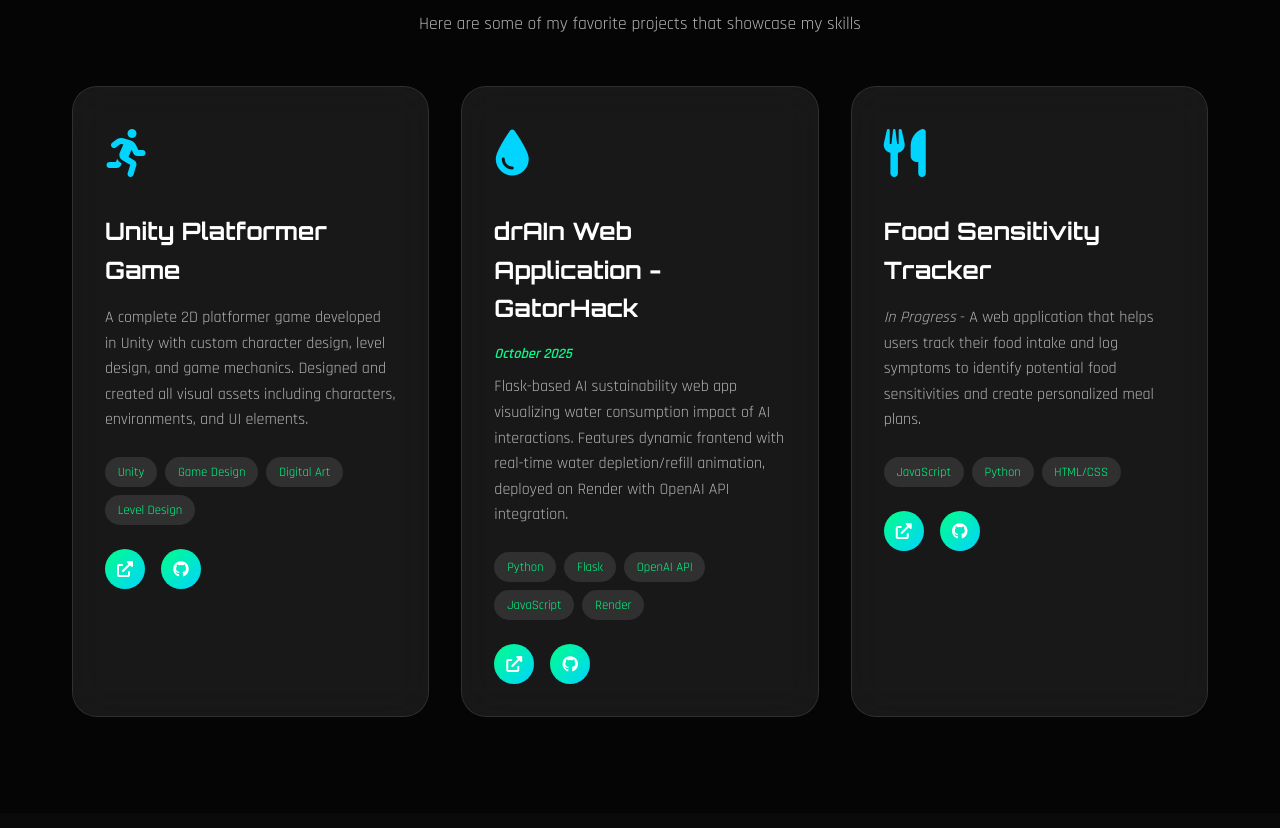
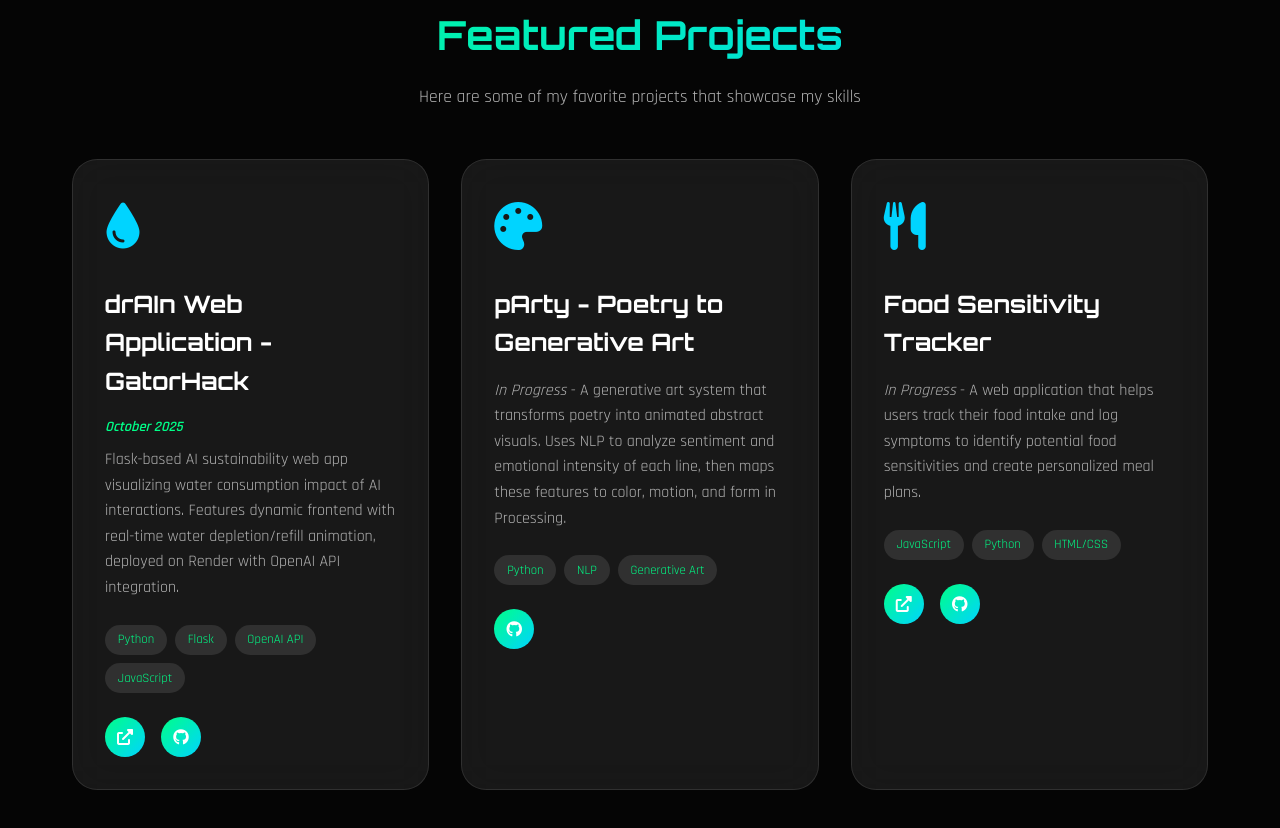
Before and after one commit to ofarino/Portfolio-Website, a plain HTML site: page index.html in a window 1280 px wide. Shown: the part 2372-3200 px from the top of the page. Drawn offline with Linux system fonts and the light colour scheme.

Commit message:
added neew project and role in AI club

```diff
--- a/index.html
+++ b/index.html
@@ -84,7 +84,7 @@
                             <i class="fas fa-users"></i>
                             <div>
                                 <h4>Campus Involvement</h4>
-                                <p>ACM Club Member<br>Gator AI Club</p>
+                                <p>ACM Club Member<br>Gator AI Club<br>AI Club - Connections Committee</p>
                             </div>
                         </div>
                     </div>
@@ -133,6 +133,7 @@
                     <div class="skill-items">
                         <span class="skill-tag">ACM Member</span>
                         <span class="skill-tag">Gator AI Club</span>
+                        <span class="skill-tag">AI Club - Connections Committee</span>
                         <span class="skill-tag">AI Certificate (In Progress)</span>
                         <span class="skill-tag">Web Development</span>
                         <span class="skill-tag">Problem Solving</span>
@@ -148,6 +149,7 @@
             <h2 class="section-title">Featured Projects</h2>
             <p class="section-subtitle">Here are some of my favorite projects that showcase my skills</p>
             <div class="projects-container">
+                <!-- Unity Platformer Game - Commented out for now
                 <div class="project-cards">
                     <div class="project-icon">
                         <i class="fas fa-running"></i>
@@ -165,6 +167,7 @@
                         <a href="YOUR_GITHUB_REPO_URL_HERE" target="_blank" class="project-link"><i class="fab fa-github"></i></a>
                     </div>
                 </div>
+                -->
                 <div class="project-cards">
                     <div class="project-icon">
                         <i class="fas fa-tint"></i>
@@ -177,11 +180,25 @@
                         <span>Flask</span>
                         <span>OpenAI API</span>
                         <span>JavaScript</span>
-                        <span>Render</span>
                     </div>
                     <div class="project-links">
                         <a href="https://drain-3m4t.onrender.com/progress" target="_blank" class="project-link"><i class="fas fa-external-link-alt"></i></a>
                         <a href="https://github.com/bcsanadi/drAIn" target="_blank" class="project-link"><i class="fab fa-github"></i></a>
+                    </div>
+                </div>
+                <div class="project-cards">
+                    <div class="project-icon">
+                        <i class="fas fa-palette"></i>
+                    </div>
+                    <h3>pArty - Poetry to Generative Art</h3>
+                    <p><em>In Progress</em> - A generative art system that transforms poetry into animated abstract visuals. Uses NLP to analyze sentiment and emotional intensity of each line, then maps these features to color, motion, and form in Processing.</p>
+                    <div class="project-tech">
+                        <span>Python</span>
+                        <span>NLP</span>
+                        <span>Generative Art</span>
+                    </div>
+                    <div class="project-links">
+                        <a href="https://github.com/ofarino/party" target="_blank" class="project-link"><i class="fab fa-github"></i></a>
                     </div>
                 </div>
                 <div class="project-cards">
```
